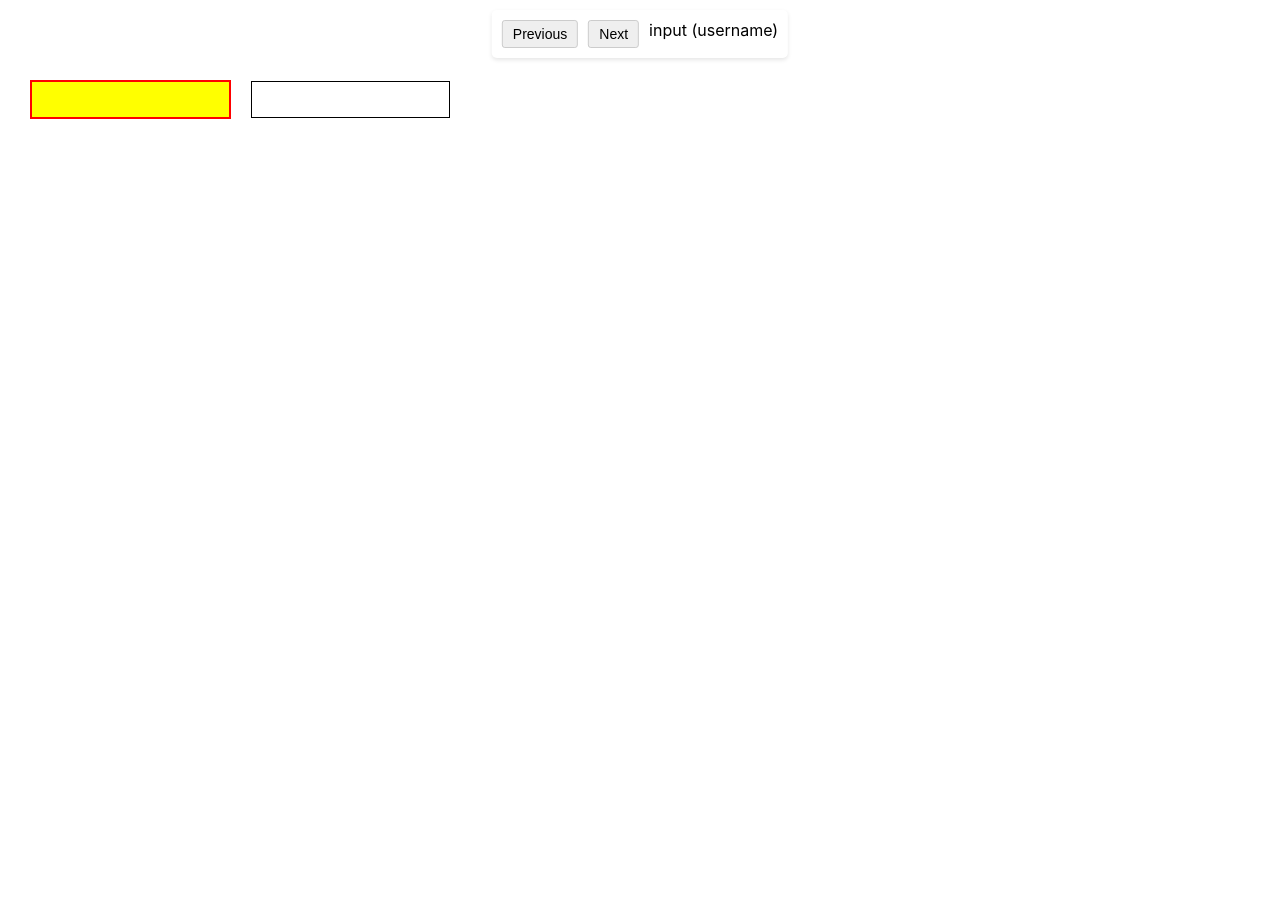
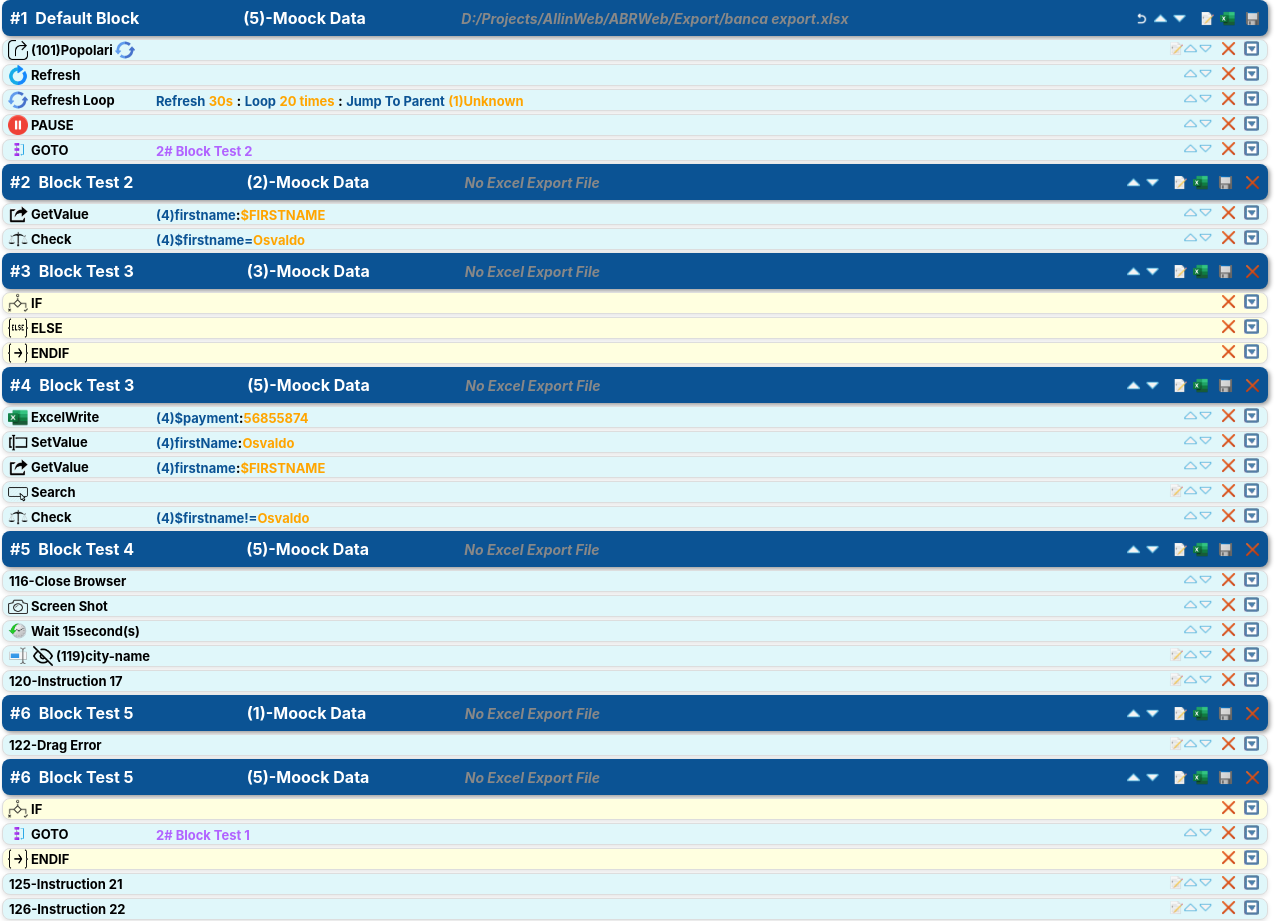
Before and after one commit to OsvaldoMartini/ar-react-ts-grid, a React (Create React App) app: page / in a window 1280 px wide. Shown: the top 921 px of the page. Before the commit the page ends 850 px from the top, so only its background shows below. Built offline with nearby package versions, Linux system fonts and the light colour scheme; no server answers.

Commit message:
IMPORTANTE Modification Drag DROP
Roll back in case of fails

```diff
--- a/src/components/GridItem.tsx
+++ b/src/components/GridItem.tsx
@@ -129,6 +129,7 @@ const GridItem: React.FC<GridItemProps> = ({ data }) => {
 
 
   // Drag-and-drop event handler
+  // Drag-and-drop event handler
   const onDragEnd = (result: any) => {
     const { destination, source } = result;
 
@@ -146,36 +147,29 @@ const GridItem: React.FC<GridItemProps> = ({ data }) => {
     }
 
     let updatedGroupedData = { ...groupedData };
+    let deleteBlockId = -1; // Default value for deleted blockId
 
     if (sourceBlockId === destinationBlockId) {
-
-      // Moving instruction to a different block
+      // Handle reordering within the same block
       const sourceInstructions = Array.from(groupedData[sourceBlockId].instructions);
 
       const instructionToMove = sourceInstructions[source.index];
 
-
       if (instructionToMove.name === "IF" || instructionToMove.name === "ELSE" || instructionToMove.name === "ENDIF") {
-        setAlertMessage('Moving "IF" or "ELSE or "ENDIF" is Not Allowed!   Move the nested instructions instead!');
+        setAlertMessage('Moving "IF", "ELSE", or "ENDIF" is not allowed! Move the nested instructions instead.');
         setAlertImage(forbiddenImage);
         return;
-
-      }
-
-      // Remove the dragged instruction from source block
-      const [movedInstruction] = sourceInstructions.splice(source.index, 1);
-
-      // Reordering within the same block
+      }
+
       const updatedBlockData = reorder(
         groupedData[sourceBlockId].instructions,
         source.index,
         destination.index
       );
 
-      // Reassign instructionOrderNumbers within the block
       const updatedInstructions = updatedBlockData.map((instruction, index) => ({
         ...instruction,
-        instructionOrderNumber: index + 1, // Reassign order numbers
+        instructionOrderNumber: index + 1,
       }));
 
       updatedGroupedData = {
@@ -186,41 +180,30 @@ const GridItem: React.FC<GridItemProps> = ({ data }) => {
         },
       };
     } else {
-      // Moving instruction to a different block
+      // Handle moving between different blocks
       const sourceInstructions = Array.from(groupedData[sourceBlockId].instructions);
       const destinationInstructions = Array.from(groupedData[destinationBlockId].instructions);
 
-      // Remove the dragged instruction from source block
       const [movedInstruction] = sourceInstructions.splice(source.index, 1);
 
       if (movedInstruction.name === "IF" || movedInstruction.name === "ELSE" || movedInstruction.name === "ENDIF") {
-        setAlertMessage('Moving "IF" or "ELSE" or "ENDIF" is Not Allowed Out Side from their Block!');
+        setAlertMessage('Moving "IF", "ELSE", or "ENDIF" is not allowed outside their block!');
         setAlertImage(forbiddenImage);
         setAlertClass('construction-image');
         return;
       }
 
-      // Update the blockId of the moved instruction
       movedInstruction.blockId = parseInt(destinationBlockId, 10);
-
-      // Insert the moved instruction into destination block at the specified position
       destinationInstructions.splice(destination.index, 0, movedInstruction);
 
-      // Reassign instructionOrderNumbers in source block
       const updatedSourceInstructions = sourceInstructions.map((instruction, index) => ({
         ...instruction,
         instructionOrderNumber: index + 1,
       }));
 
-      const { blockId, blockName, blockOrderNumber } = groupedData[destinationBlockId].instructions[0] || {};
-
-      // Reassign instructionOrderNumbers in destination block
       const updatedDestinationInstructions = destinationInstructions.map((instruction, index) => ({
         ...instruction,
         instructionOrderNumber: index + 1,
-        blockId: blockId,
-        blockName: blockName,
-        blockOrderNumber: blockOrderNumber
       }));
 
       updatedGroupedData = {
@@ -235,51 +218,22 @@ const GridItem: React.FC<GridItemProps> = ({ data }) => {
         },
       };
 
-
-      // Remove the block from `groupedData` if it has no instructions left
+      // Identify the block to delete if source block becomes empty
       if (updatedSourceInstructions.length === 0) {
+        deleteBlockId = parseInt(sourceBlockId, 10); // Track the blockId to delete
         delete updatedGroupedData[sourceBlockId];
-
-        // Reorder blockOrderNumbers for remaining blocks in groupedData
-        let blockOrder = 1; // Start from 1, or adjust as needed
-        Object.keys(updatedGroupedData).forEach((blockKey) => {
-          const blockId = Number(blockKey); // Convert string key to number
-          const block = updatedGroupedData[blockId];
-          if (block) {
-            // Only update blockOrderNumber for each instruction inside this block
-            const updatedInstructions = block.instructions.map((instruction: any) => {
-              return {
-                ...instruction,
-                blockOrderNumber: blockOrder,  // Update blockOrderNumber in instruction
-              };
-            });
-
-            // Add the updated block with updated instructions to newUpdatedGroupedData
-            updatedGroupedData[blockId] = {
-              ...block,
-              instructions: updatedInstructions, // Replace the instructions with updated ones
-            };
-
-            blockOrder++; // Increment blockOrder for the next block
-          }
-        });
-
-      }
-    }
-
-    // Update state with the new grouped data, ensuring no empty blocks
+      }
+    }
+
     setGroupedData(updatedGroupedData);
 
-    // Flatten updatedGroupedData into instructionsData array, excluding empty blocks
     const updatedInstructionsData = Object.values(updatedGroupedData)
       .flatMap(block => block.instructions);
 
-    // Update instructionsData state
     setInstructionsData(updatedInstructionsData);
 
-    setIsDataReordered(false); // To trigger reordering logic if needed
-
-    // Send WebSocket message with the updated instructions
+    setIsDataReordered(false);
+
     if (client && connected) {
       const updatedRows = updatedInstructionsData.map(instruction => ({
         blockId: instruction.blockId,
@@ -289,6 +243,7 @@ const GridItem: React.FC<GridItemProps> = ({ data }) => {
 
       const message = {
         type: 'ROW_MOVE',
+        deleteBlockId, // Include the deleted blockId
         updatedRows,
       };
 
@@ -303,6 +258,7 @@ const GridItem: React.FC<GridItemProps> = ({ data }) => {
       }
     }
   };
+
 
 
   // Memoized function to handle outside clicks on the dropdown
@@ -1163,9 +1119,6 @@ const GridItem: React.FC<GridItemProps> = ({ data }) => {
         if (client && connected) {
           const message = {
             type: 'ROW_MOVE',
-            botJobId: currentInstruction.botJobId,
-            blockId: currentInstruction.blockId,
-            blockName: currentInstruction.blockName,
             updatedRows: updatedRows,
           };
 
--- a/src/components/instructionsMockData.tsx
+++ b/src/components/instructionsMockData.tsx
@@ -38,54 +38,54 @@ export interface Block {
 
 
 const instructionsMockData: BlockLoopInstructionLoadDTO[] = [
-  { botJobId: 1, id: 1, instructionOrderNumber: 1, name: "Popolari", description: "Label Popolari", blockId: 1, blockOrderNumber: 1, blockName: "Default Block", actions: "O:popolari", exportFile: "D:/Projects/AllinWeb/ABRWeb/Export/banca export.xlsx", refreshLoop: true },
-  { botJobId: 1, id: 2, instructionOrderNumber: 2, name: "Refresh", description: "Refresh", blockId: 1, blockOrderNumber: 1, blockName: "Default Block", actions: "REFRESH" },
-  { botJobId: 1, id: 24, instructionOrderNumber: 2, name: "Refresh Loop", description: "Refresh Loop", blockId: 1, blockOrderNumber: 1, blockName: "Default Block", actions: "REFRESH_LOOP", parentId: 1, operation: "30:20" },
-  { botJobId: 1, id: 34, instructionOrderNumber: 3, name: "PAUSE", description: "PAUSE", blockId: 1, blockOrderNumber: 1, blockName: "Default Block", actions: "PAUSE" },
+  { botJobId: 1, id: 101, instructionOrderNumber: 1, name: "Popolari", description: "Label Popolari", blockId: 1, blockOrderNumber: 1, blockName: "Default Block", actions: "O:popolari", exportFile: "D:/Projects/AllinWeb/ABRWeb/Export/banca export.xlsx", refreshLoop: true },
+  { botJobId: 1, id: 102, instructionOrderNumber: 2, name: "Refresh", description: "Refresh", blockId: 1, blockOrderNumber: 1, blockName: "Default Block", actions: "REFRESH" },
+  { botJobId: 1, id: 103, instructionOrderNumber: 2, name: "Refresh Loop", description: "Refresh Loop", blockId: 1, blockOrderNumber: 1, blockName: "Default Block", actions: "REFRESH_LOOP", parentId: 1, operation: "30:20" },
+  { botJobId: 1, id: 104, instructionOrderNumber: 3, name: "PAUSE", description: "PAUSE", blockId: 1, blockOrderNumber: 1, blockName: "Default Block", actions: "PAUSE" },
 
-  { botJobId: 1, id: 3, instructionOrderNumber: 3, name: "GOTO", description: "GOTO", blockId: 1, blockOrderNumber: 1, blockName: "Default Block", actions: "GOTO", parentId: 2, operation: "2# Block Test 2" },
+  { botJobId: 1, id: 105, instructionOrderNumber: 3, name: "GOTO", description: "GOTO", blockId: 1, blockOrderNumber: 1, blockName: "Default Block", actions: "GOTO", parentId: 2, operation: "2# Block Test 2" },
 
   // Block 2
-  { botJobId: 1, id: 4, instructionOrderNumber: 1, name: "GetValue", description: "Description 2", blockId: 2, blockOrderNumber: 2, blockName: "Block Test 2", actions: "GET", parentId: 4, operation: "firstname:$FIRSTNAME" },
-  { botJobId: 1, id: 5, instructionOrderNumber: 2, name: "Check", description: "Description 3", blockId: 2, blockOrderNumber: 2, blockName: "Block Test 2", actions: "CK", parentId: 4, operation: "$firstname:=:Osvaldo" },
-  { botJobId: 1, id: 6, instructionOrderNumber: 1, name: "IF", description: "IF", blockId: 3, blockOrderNumber: 3, blockName: "Block Test 3", actions: "IF", parentId: 6 },
-  { botJobId: 1, id: 7, instructionOrderNumber: 2, name: "ELSE", description: "ELSE", blockId: 3, blockOrderNumber: 3, blockName: "Block Test 3", actions: "ELSE", parentId: 6, },
-  { botJobId: 1, id: 8, instructionOrderNumber: 3, name: "ENDIF", description: "ENDIF", blockId: 3, blockOrderNumber: 3, blockName: "Block Test 3", actions: "ENDIF", parentId: 6 },
+  { botJobId: 1, id: 106, instructionOrderNumber: 1, name: "GetValue", description: "Description 2", blockId: 2, blockOrderNumber: 2, blockName: "Block Test 2", actions: "GET", parentId: 4, operation: "firstname:$FIRSTNAME" },
+  { botJobId: 1, id: 107, instructionOrderNumber: 2, name: "Check", description: "Description 3", blockId: 2, blockOrderNumber: 2, blockName: "Block Test 2", actions: "CK", parentId: 4, operation: "$firstname:=:Osvaldo" },
+  { botJobId: 1, id: 108, instructionOrderNumber: 1, name: "IF", description: "IF", blockId: 3, blockOrderNumber: 3, blockName: "Block Test 3", actions: "IF", parentId: 6 },
+  { botJobId: 1, id: 109, instructionOrderNumber: 2, name: "ELSE", description: "ELSE", blockId: 3, blockOrderNumber: 3, blockName: "Block Test 3", actions: "ELSE", parentId: 6, },
+  { botJobId: 1, id: 110, instructionOrderNumber: 3, name: "ENDIF", description: "ENDIF", blockId: 3, blockOrderNumber: 3, blockName: "Block Test 3", actions: "ENDIF", parentId: 6 },
 
   // Block 3
-  { botJobId: 11, id: 9, instructionOrderNumber: 1, name: "ExcelWrite", description: "Description 8", blockId: 36, blockOrderNumber: 4, blockName: "Block Test 3", actions: "E", parentId: 4, operation: "$payment:56855874" },
-  { botJobId: 11, id: 10, instructionOrderNumber: 2, name: "SetValue", description: "Description 9", blockId: 36, blockOrderNumber: 4, blockName: "Block Test 3", actions: "SET", parentId: 4, operation: "firstName:Osvaldo" },
-  { botJobId: 11, id: 11, instructionOrderNumber: 3, name: "GetValue", description: "Description 10", blockId: 36, blockOrderNumber: 4, blockName: "Block Test 3", actions: "GET", parentId: 4, operation: "firstname:$FIRSTNAME" },
-  { botJobId: 11, id: 12, instructionOrderNumber: 4, name: "Search", description: "Search", blockId: 36, blockOrderNumber: 4, blockName: "Block Test 3", actions: "C", parentId: 4 },
-  { botJobId: 11, id: 13, instructionOrderNumber: 5, name: "Check", description: "Description 12", blockId: 36, blockOrderNumber: 4, blockName: "Block Test 3", actions: "CK", parentId: 4, operation: "$firstname:!=:Osvaldo" },
+  { botJobId: 11, id: 111, instructionOrderNumber: 1, name: "ExcelWrite", description: "Description 8", blockId: 36, blockOrderNumber: 4, blockName: "Block Test 3", actions: "E", parentId: 4, operation: "$payment:56855874" },
+  { botJobId: 11, id: 112, instructionOrderNumber: 2, name: "SetValue", description: "Description 9", blockId: 36, blockOrderNumber: 4, blockName: "Block Test 3", actions: "SET", parentId: 4, operation: "firstName:Osvaldo" },
+  { botJobId: 11, id: 113, instructionOrderNumber: 3, name: "GetValue", description: "Description 10", blockId: 36, blockOrderNumber: 4, blockName: "Block Test 3", actions: "GET", parentId: 4, operation: "firstname:$FIRSTNAME" },
+  { botJobId: 11, id: 114, instructionOrderNumber: 4, name: "Search", description: "Search", blockId: 36, blockOrderNumber: 4, blockName: "Block Test 3", actions: "C", parentId: 4 },
+  { botJobId: 11, id: 115, instructionOrderNumber: 5, name: "Check", description: "Description 12", blockId: 36, blockOrderNumber: 4, blockName: "Block Test 3", actions: "CK", parentId: 4, operation: "$firstname:!=:Osvaldo" },
 
   // Block 4
-  { botJobId: 11, id: 14, instructionOrderNumber: 1, name: "Close Browser", description: "Close Browser", blockId: 37, blockOrderNumber: 5, blockName: "Block Test 4", actions: "Q" },
-  { botJobId: 11, id: 15, instructionOrderNumber: 2, name: "Screen Shot", description: "Screen Shot", blockId: 37, blockOrderNumber: 5, blockName: "Block Test 4", actions: "P" },
-  { botJobId: 11, id: 16, instructionOrderNumber: 3, name: "Wait 15second(s)", description: "Waiting action", blockId: 37, blockOrderNumber: 5, blockName: "Block Test 4", actions: "H" },
-  { botJobId: 11, id: 17, instructionOrderNumber: 4, name: "city-name", description: "city-name", blockId: 37, blockOrderNumber: 5, blockName: "Block Test 4", actions: "I:city-name:hidden", parentId: 4 },
-  { botJobId: 11, id: 18, instructionOrderNumber: 5, name: "Instruction 17", description: "Description 17", blockId: 37, blockOrderNumber: 5, blockName: "Block Test 4", actions: "click", parentId: 4 },
+  { botJobId: 11, id: 116, instructionOrderNumber: 1, name: "Close Browser", description: "Close Browser", blockId: 37, blockOrderNumber: 5, blockName: "Block Test 4", actions: "Q" },
+  { botJobId: 11, id: 117, instructionOrderNumber: 2, name: "Screen Shot", description: "Screen Shot", blockId: 37, blockOrderNumber: 5, blockName: "Block Test 4", actions: "P" },
+  { botJobId: 11, id: 118, instructionOrderNumber: 3, name: "Wait 15second(s)", description: "Waiting action", blockId: 37, blockOrderNumber: 5, blockName: "Block Test 4", actions: "H" },
+  { botJobId: 11, id: 119, instructionOrderNumber: 4, name: "city-name", description: "city-name", blockId: 37, blockOrderNumber: 5, blockName: "Block Test 4", actions: "I:city-name:hidden", parentId: 4 },
+  { botJobId: 11, id: 120, instructionOrderNumber: 5, name: "Instruction 17", description: "Description 17", blockId: 37, blockOrderNumber: 5, blockName: "Block Test 4", actions: "click", parentId: 4 },
 
   // Block 5
-  { botJobId: 11, id: 19, instructionOrderNumber: 1, name: "IF", description: "IF", blockId: 38, blockOrderNumber: 6, blockName: "Block Test 5", actions: "IF", parentId: 20 },
-  { botJobId: 11, id: 24, instructionOrderNumber: 2, name: "Instruction 23", description: "Description 23", blockId: 6, blockOrderNumber: 6, blockName: "Block Test 5", actions: "click", parentId: 4 },
-  { botJobId: 11, id: 21, instructionOrderNumber: 3, name: "GOTO", description: "GOTO", blockId: 38, blockOrderNumber: 6, blockName: "Block Test 5", actions: "GOTO", parentId: 37, operation: "2# Block Test 1" },
-  { botJobId: 11, id: 20, instructionOrderNumber: 4, name: "ENDIF", description: "ENDIF", blockId: 38, blockOrderNumber: 6, blockName: "Block Test 5", actions: "ENDIF", parentId: 19 },
-  { botJobId: 11, id: 22, instructionOrderNumber: 5, name: "Instruction 21", description: "Description 21", blockId: 38, blockOrderNumber: 6, blockName: "Block Test 5", actions: "click", parentId: 4 },
-  { botJobId: 11, id: 23, instructionOrderNumber: 6, name: "Instruction 22", description: "Description 22", blockId: 38, blockOrderNumber: 6, blockName: "Block Test 5", actions: "click", parentId: 4 },
+  { botJobId: 11, id: 121, instructionOrderNumber: 1, name: "IF", description: "IF", blockId: 38, blockOrderNumber: 6, blockName: "Block Test 5", actions: "IF", parentId: 20 },
+  { botJobId: 11, id: 122, instructionOrderNumber: 2, name: "Drag Error", description: "Drag Error", blockId: 6, blockOrderNumber: 6, blockName: "Block Test 5", actions: "click", parentId: 4 },
+  { botJobId: 11, id: 123, instructionOrderNumber: 3, name: "GOTO", description: "GOTO", blockId: 38, blockOrderNumber: 6, blockName: "Block Test 5", actions: "GOTO", parentId: 37, operation: "2# Block Test 1" },
+  { botJobId: 11, id: 124, instructionOrderNumber: 4, name: "ENDIF", description: "ENDIF", blockId: 38, blockOrderNumber: 6, blockName: "Block Test 5", actions: "ENDIF", parentId: 19 },
+  { botJobId: 11, id: 125, instructionOrderNumber: 5, name: "Instruction 21", description: "Description 21", blockId: 38, blockOrderNumber: 6, blockName: "Block Test 5", actions: "click", parentId: 4 },
+  { botJobId: 11, id: 126, instructionOrderNumber: 6, name: "Instruction 22", description: "Description 22", blockId: 38, blockOrderNumber: 6, blockName: "Block Test 5", actions: "click", parentId: 4 },
 
   // Block 6
-  { botJobId: 11, id: 25, instructionOrderNumber: 2, name: "Instruction 24", description: "Description 24", blockId: 39, blockOrderNumber: 7, blockName: "Block Test 6", actions: "click", parentId: 4 },
-  { botJobId: 11, id: 26, instructionOrderNumber: 3, name: "Instruction 25", description: "Description 25", blockId: 39, blockOrderNumber: 7, blockName: "Block Test 6", actions: "click", parentId: 4 },
-  { botJobId: 11, id: 27, instructionOrderNumber: 4, name: "Instruction 26", description: "Description 26", blockId: 39, blockOrderNumber: 7, blockName: "Block Test 6", actions: "click", parentId: 4 },
-  { botJobId: 11, id: 28, instructionOrderNumber: 5, name: "Instruction 27", description: "Description 27", blockId: 39, blockOrderNumber: 7, blockName: "Block Test 6", actions: "click", parentId: 4 },
+  { botJobId: 11, id: 127, instructionOrderNumber: 2, name: "Instruction 24", description: "Description 24", blockId: 39, blockOrderNumber: 7, blockName: "Block Test 6", actions: "click", parentId: 4 },
+  { botJobId: 11, id: 128, instructionOrderNumber: 3, name: "Instruction 25", description: "Description 25", blockId: 39, blockOrderNumber: 7, blockName: "Block Test 6", actions: "click", parentId: 4 },
+  { botJobId: 11, id: 129, instructionOrderNumber: 4, name: "Instruction 26", description: "Description 26", blockId: 39, blockOrderNumber: 7, blockName: "Block Test 6", actions: "click", parentId: 4 },
+  { botJobId: 11, id: 130, instructionOrderNumber: 5, name: "Instruction 27", description: "Description 27", blockId: 39, blockOrderNumber: 7, blockName: "Block Test 6", actions: "click", parentId: 4 },
 
   // Block 7
-  { botJobId: 11, id: 29, instructionOrderNumber: 1, name: "Instruction 28", description: "Description 28", blockId: 40, blockOrderNumber: 8, blockName: "Block Test 7", actions: "click", parentId: 4 },
-  { botJobId: 11, id: 30, instructionOrderNumber: 2, name: "Instruction 29", description: "Description 29", blockId: 40, blockOrderNumber: 8, blockName: "Block Test 7", actions: "click", parentId: 4 },
-  { botJobId: 11, id: 31, instructionOrderNumber: 3, name: "Instruction 30", description: "Description 30", blockId: 40, blockOrderNumber: 8, blockName: "Block Test 7", actions: "click", parentId: 4 },
-  { botJobId: 11, id: 32, instructionOrderNumber: 4, name: "Instruction 31", description: "Description 31", blockId: 40, blockOrderNumber: 8, blockName: "Block Test 7", actions: "click", parentId: 4 },
-  { botJobId: 11, id: 33, instructionOrderNumber: 5, name: "Instruction 32", description: "Description 32", blockId: 40, blockOrderNumber: 8, blockName: "Block Test 7", actions: "click", parentId: 4 }
+  { botJobId: 11, id: 131, instructionOrderNumber: 1, name: "Instruction 28", description: "Description 28", blockId: 40, blockOrderNumber: 8, blockName: "Block Test 7", actions: "click", parentId: 4 },
+  { botJobId: 11, id: 132, instructionOrderNumber: 2, name: "Instruction 29", description: "Description 29", blockId: 40, blockOrderNumber: 8, blockName: "Block Test 7", actions: "click", parentId: 4 },
+  { botJobId: 11, id: 133, instructionOrderNumber: 3, name: "Instruction 30", description: "Description 30", blockId: 40, blockOrderNumber: 8, blockName: "Block Test 7", actions: "click", parentId: 4 },
+  { botJobId: 11, id: 134, instructionOrderNumber: 4, name: "Instruction 31", description: "Description 31", blockId: 40, blockOrderNumber: 8, blockName: "Block Test 7", actions: "click", parentId: 4 },
+  { botJobId: 11, id: 135, instructionOrderNumber: 5, name: "Instruction 32", description: "Description 32", blockId: 40, blockOrderNumber: 8, blockName: "Block Test 7", actions: "click", parentId: 4 }
 ];
 
 export default instructionsMockData;
--- a/src/index.tsx
+++ b/src/index.tsx
@@ -19,9 +19,9 @@ const root = ReactDOM.createRoot(
 );
 root.render(
   <React.StrictMode>
-    {/* <GridItem data={instructionsMockData} /> */}
+    <GridItem data={instructionsMockData} />
     {/* <WebSocketComponent></WebSocketComponent> */}
-    <Navigable dataHtml={dataHtml} />
+    {/* <Navigable dataHtml={dataHtml} /> */}
     {/* <NavigableBKP /> */}
   </React.StrictMode>
 );
```
